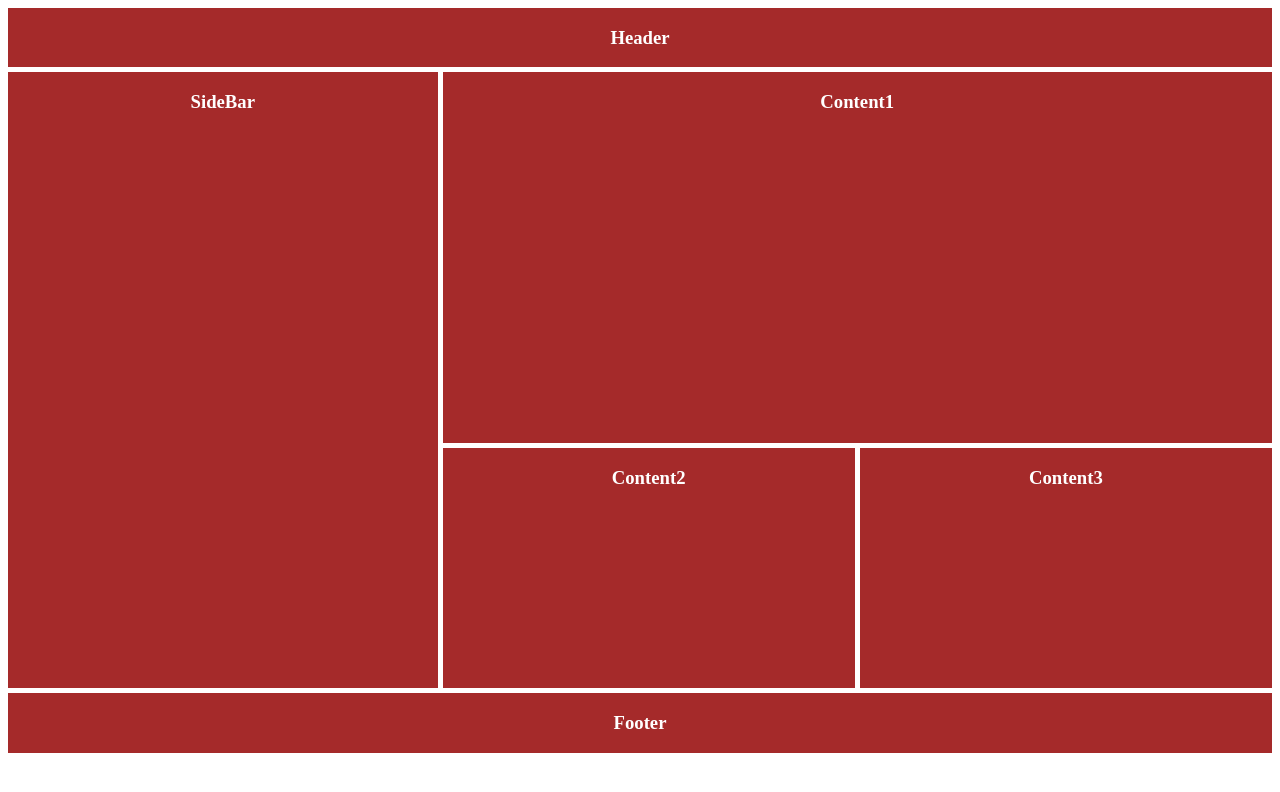
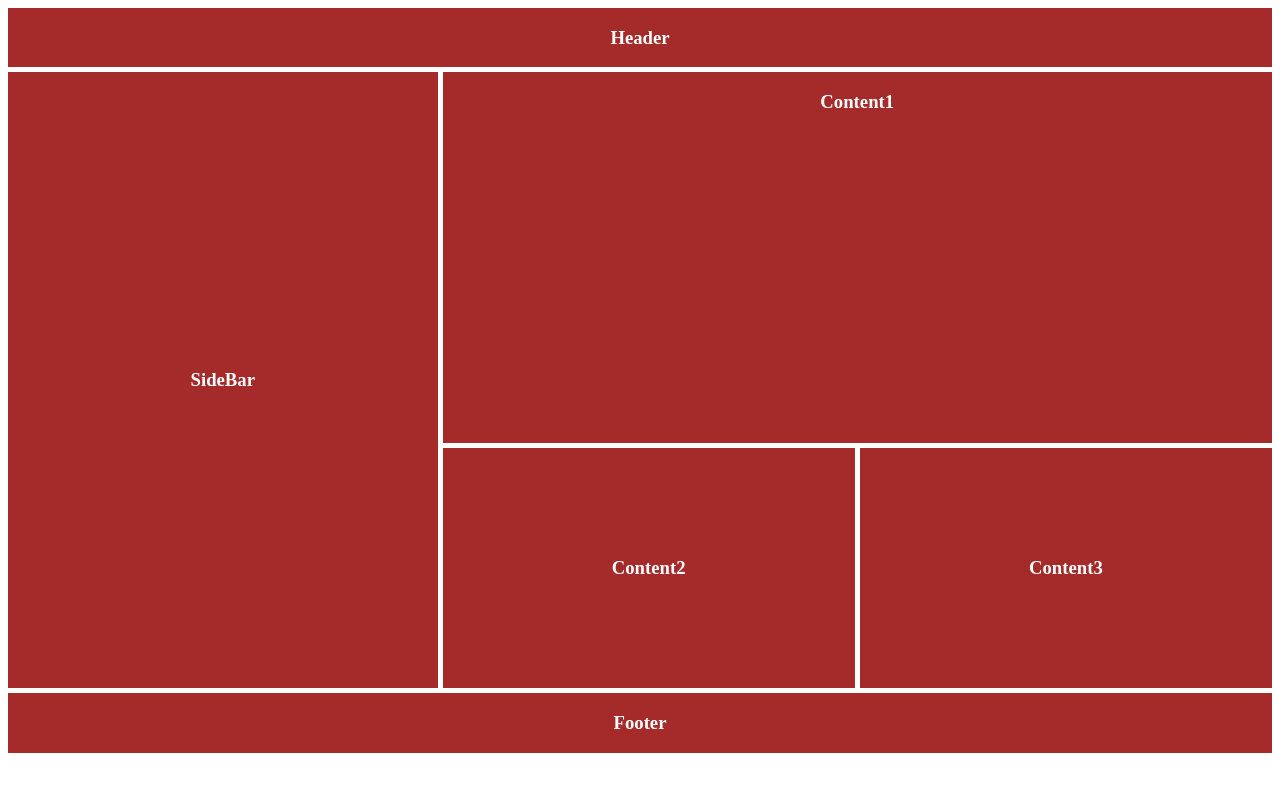
Before and after one commit to AbdulQadir1982/flex-layout, a plain HTML site: page index.html in a window 1280 px wide. Drawn offline with Linux system fonts and the light colour scheme.

Commit message:
aling-text

```diff
--- a/style.css
+++ b/style.css
@@ -21,10 +21,12 @@ aside{
     display: flex;
     flex: 1 1 200px;
     background-color: brown;
-    place-content: center;
+    justify-content: center;
+    align-items: center;
     color: #fff;
     height: 77vh;
 }
+
 .right-side{
     flex: 1 1 600px;
     display: flex;
@@ -49,7 +51,8 @@ aside{
 }
 .content2,.content3{
     display: flex;
-    place-content: center;
+    justify-content: center;
+    align-items: center;
     background-color: brown;
     color: #fff;
     flex: 1 1 0px;
```
